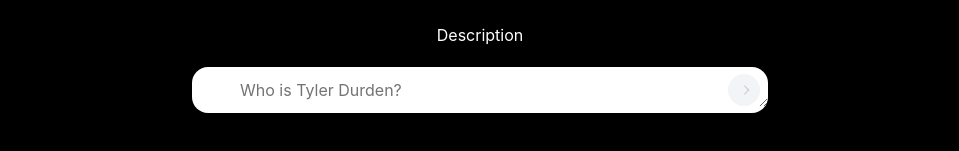
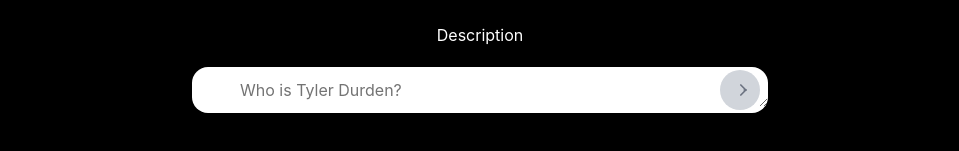
Before and after one commit to Manishr345/NOTECRAFT, a React (Create React App) app: page /addnotes in a window 1280 px wide. Shown: the part 477-628 px from the top of the page, without its empty margins (160-1119 px from the left). Built offline with nearby package versions, Linux system fonts and the light colour scheme.

Commit message:
Updated submit button for adding notes

```diff
--- a/src/Components/Aceternity Components/support/placeholders-and-vanish-input.js
+++ b/src/Components/Aceternity Components/support/placeholders-and-vanish-input.js
@@ -63,11 +63,15 @@ export function PlaceholdersAndVanishInput({
         }}
       />
       {/* Submit Button (only for description input) */}
-      {name === "description" && (
+      { name === "description" && (
   <button
     type="submit"
     disabled={!value}
-          className="absolute right-2 top-1/2 z-50 -translate-y-1/2 h-8 w-8 rounded-full disabled:bg-gray-100 bg-black dark:bg-zinc-900 transition duration-200 flex items-center justify-center"
+    className={`absolute right-2 top-1/2 z-50 -translate-y-1/2 h-10 w-10 rounded-full flex items-center justify-center transition-transform duration-200 ${
+      value
+        ? "bg-gradient-to-r from-blue-500 to-purple-600 text-white shadow-lg hover:scale-105 hover:shadow-xl"
+        : "bg-gray-300 text-gray-500 cursor-not-allowed"
+    }`}
   >
     <motion.svg
       xmlns="http://www.w3.org/2000/svg"
@@ -79,7 +83,7 @@ export function PlaceholdersAndVanishInput({
       strokeWidth="2"
       strokeLinecap="round"
       strokeLinejoin="round"
-            className="text-gray-300 h-4 w-4"
+      className="h-5 w-5"
     >
       <path stroke="none" d="M0 0h24v24H0z" fill="none" />
       <motion.path
@@ -93,6 +97,7 @@ export function PlaceholdersAndVanishInput({
     </motion.svg>
   </button>
 )}
+
       {/* Placeholder Animation */}
       <div className="absolute inset-0 flex items-center rounded-full pointer-events-none">
         <AnimatePresence mode="wait">
```
Lines whose indentation alone changed are shown as unchanged.
